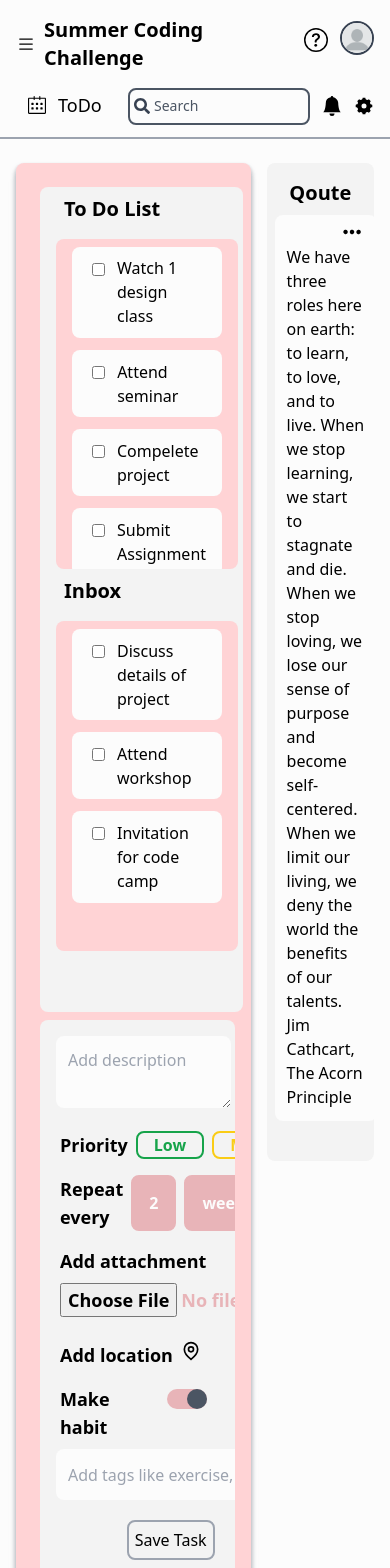
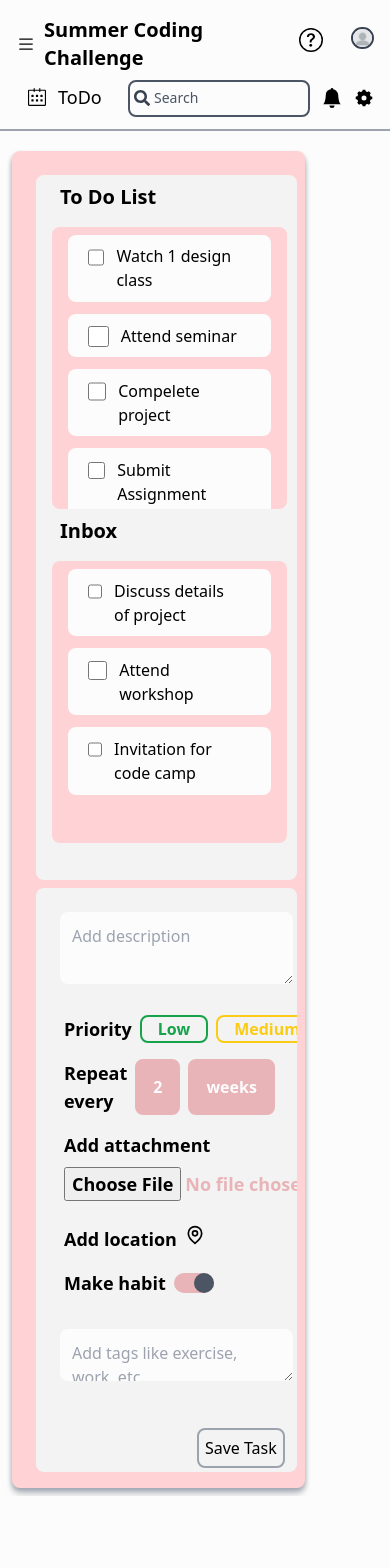
Before and after one commit to mariamffatima/MyStack, a Next.js app: page /homepage in a window 390 px wide. Shown: the top 1568 px of the page. After the commit the page ends 1500 px from the top, so only its background shows below. Built offline with nearby package versions, Linux system fonts and the light colour scheme.

Commit message:
responsiveness updated

```diff
--- a/components/SideMenu.js
+++ b/components/SideMenu.js
@@ -15,7 +15,7 @@ export default function SideMenu() {
   };
 
   return (
-    <div className='hidden h-screen md:grid grid-cols-1  w-[16rem]'>
+    <div className='hidden h-screen md:grid grid-cols-1 sm:w-[24%] md:w-[16.65%]'>
       <div className=' grid grid-cols-1 drop-shadow-md  shadow-md shadow-gray-500  '>
         <div className=' text-xl flex flex-col bg-[#e8b4b8] '>
           <div className='p-4 px-6 py-4 font-bold text-xl flex row hover:cursor-default'>
--- a/pages/homepage.js
+++ b/pages/homepage.js
@@ -53,7 +53,7 @@ export default function HomePage() {
         <div className='hidden md:flex'><SideMenu /></div>
         <div className='md:absolute md:inline-block md:top-0 md:ml-[16rem] flex flex-col'>
 
-          <div className='h-fit border-b-2 border-gray-400 flex flex-col w-full space-y-4 mb-2 px-4 sm:px-10 md:pt-5 pt-1'>
+          <div className='h-fit border-b-2 border-gray-400 flex flex-col w-full space-y-2 mb-2 px-4 sm:px-10 md:pt-4 pt-1'>
 
              <div className='flex justify-between'>
 
@@ -93,7 +93,7 @@ export default function HomePage() {
                 )}
               </div>
 
-              <div className='flex items-center justify-end space-x-4 md:space-x-8'>
+              <div className='flex items-center justify-end space-x-8 md:space-x-8'>
                 <div className='text-2xl  hidden items-center md:text-3xl w-[1.25rem] h-[1.24975rem]'>
                   <BsBell />
                     </div>
@@ -109,7 +109,7 @@ export default function HomePage() {
 
              </div>
 
-            <div className='sm:ps-2 grid grid-cols-2 items-baseline'>
+            <div className='sm:ps-1 grid grid-cols-2 items-baseline'>
             <div className='grid grid-cols-2 justify-between'>
               <div className='flex font-medium items-center space-x-2 w-fit h-hull px-2 '>
                 <SlCalender className='m-1 text-lg md:text-xl' />
@@ -128,7 +128,7 @@ export default function HomePage() {
             </div>
 
 
-            <div className='px-3 py-3 flex grow space-x-4 m-1 overflow-hidden scrollbar-hidden'>
+            <div className='px-2 py-2 flex grow space-x-2 m-1 overflow-hidden scrollbar-hidden'>
 
                 <div className='w-[80%] h-fit bg-[#FFD3D5] grid grid-cols-1 xl:grid-cols-2 drop-shadow-md shadow-md xl:space-x-8 p-4 rounded-lg shadow-gray-400'>
 
@@ -199,11 +199,11 @@ export default function HomePage() {
                 </div>
               </div>
 
-              <div className='w-3.5/4 ml-2 mt-2  flex flex-col overflow-scroll scrollbar-none rounded-lg bg-[#f3f3f3]'>
-                <span className=''>
+              <div className='md:w-[90%] w-[100%] ml-2 mt-2 px-2 flex flex-col overflow-scroll scrollbar-none rounded-lg bg-[#f3f3f3]'>
+                <span className='py-[0.5rem]'>
                   <textarea
                     className=' flex justify-center focus:border-none
-                    w-[90%] h-[70%] ml-4 mt-4 p-3 overflow-scroll scrollbar-none text-black border-gray-600 bg-[#fcfcfc] rounded-lg '
+                    w-[95%] h-[70%] ml-4 mt-4 p-3 overflow-scroll scrollbar-none text-black border-gray-600 bg-[#fcfcfc] rounded-lg '
                     placeholder='Add description'
                   ></textarea>
                 </span>
@@ -251,21 +251,21 @@ export default function HomePage() {
                     <ToggleButton />
                   </span>
                 </div>
-                <span className='text-gray-700'>
-                  <input
-                    type='text'
+                <span className='py-[0.5rem]'>
+                  <textarea
+                    className=' flex justify-center focus:border-none
+                    w-[95%] h-[50%] ml-4 mt-4 p-3 overflow-scroll scrollbar-none text-black border-gray-600 bg-[#fcfcfc] rounded-lg '
                     placeholder='Add tags like exercise, work, etc. '
-                    className='bg-[#fcfcfc] ml-4 w-[20.5rem] h-[3.19rem] px-3 py-2 rounded-lg '
-                  />
+                  ></textarea>
                 </span>
-                <div className='text-black p-3 flex justify-end m-2'>
+                <div className='text-black flex justify-end m-1'>
                     <button className='  gap-[0.625rem] p-1.5 border-2 rounded-lg border-gray-400 hover:focus:bg-[#e8b4b8] focus:text-black bg-[#f3f3f3] flex justify-center items-center '>
                         Save Task</button>
                  </div>
               </div>
                 </div>
 
-                <div className='w-[30%] flex-col pb-8 h-fit rounded-lg bg-[#f3f3f3]'>
+                <div className='hidden md:flex w-[30%] flex-col pb-8 h-fit rounded-lg bg-[#f3f3f3]'>
                   <span className='flex justify-center text-black px-4 mt-4 font-bold text-xl'>Qoute</span>
                   <div className='m-2 py-2 w-[95%]  bg-[#fcfcfc] rounded-lg'>
                     <div className='px-4 text-lg flex justify-end text-black'>
```
